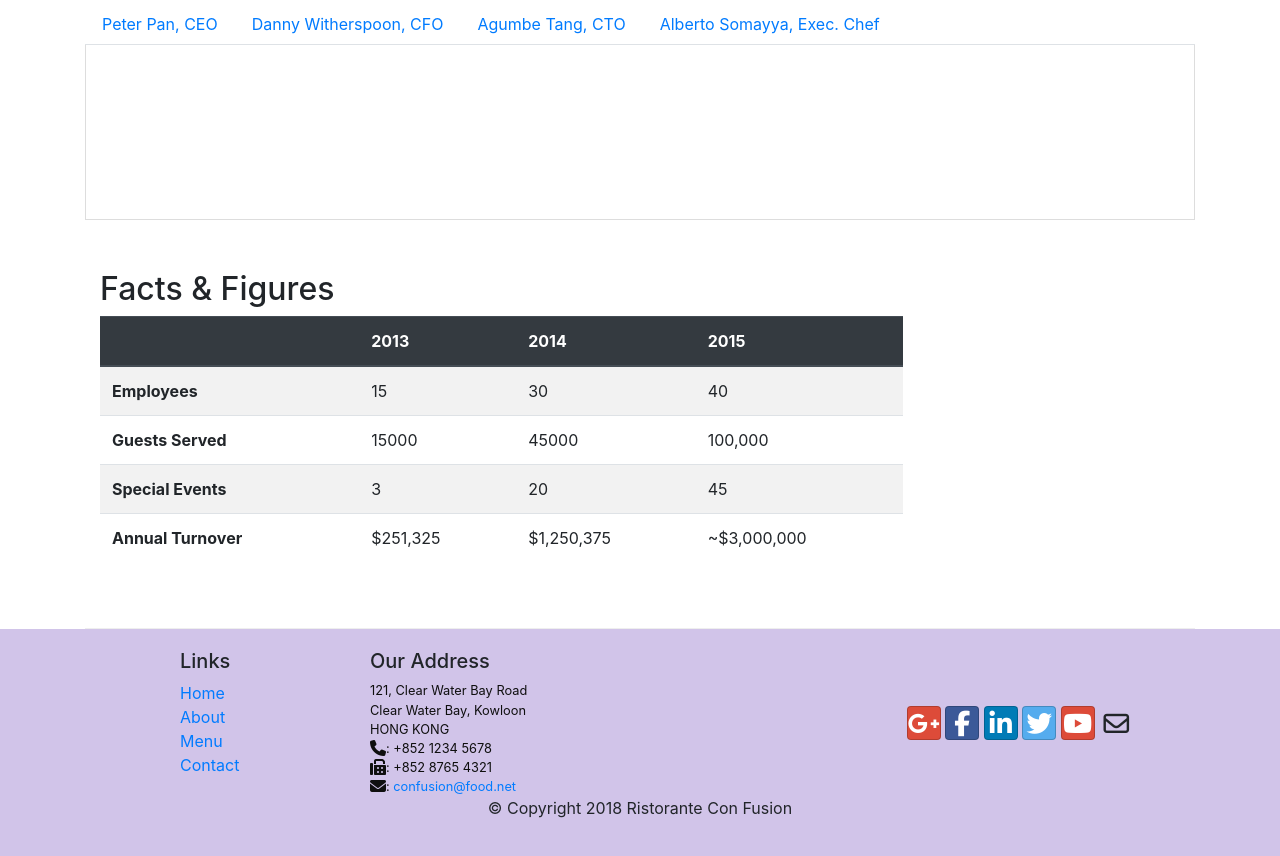
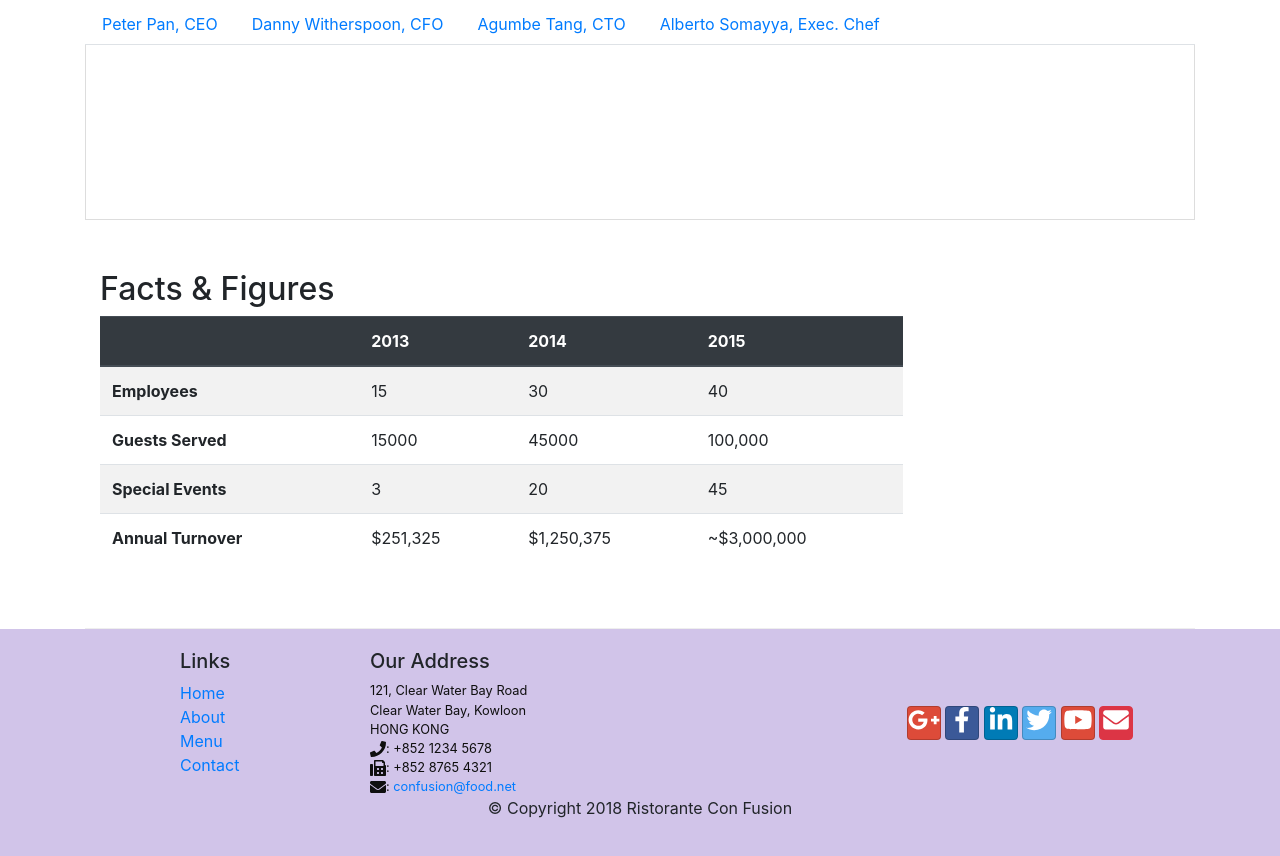
Before and after one commit to Praveen0825/Praveen, a plain HTML site: page aboutus.html in a window 1280 px wide. Shown: the part 914-1770 px from the top of the page. Drawn offline with nearby package versions, Linux system fonts and the light colour scheme.

Commit message:
update all file

```diff
--- a/aboutus.html
+++ b/aboutus.html
@@ -8,10 +8,11 @@
     <title>Ristorante Con Fusion: About Us</title>
     <link rel="stylesheet" href="https://maxcdn.bootstrapcdn.com/bootstrap/4.5.2/css/bootstrap.min.css">
    <!-- <link rel="stylesheet" href="./node_modules/bootstrap/dist/css/bootstrap.min.css"> -->
-    <link rel="stylesheet" href="node_modules/font-awesome/css/font-awesome.css">
-    <link rel="stylesheet" href="node_modules/bootstrap-social/bootstrap-social.css">
+    <link rel="stylesheet" href="./node_modules/font-awesome/css/font-awesome.css">
+    <link rel="stylesheet" href="./node_modules/bootstrap-social/bootstrap-social.css">
     <link href="./css/style.css" rel="stylesheet">
     <link rel="stylesheet" href="https://maxcdn.bootstrapcdn.com/font-awesome/4.5.0/css/font-awesome.min.css">
+    <script defer src="https://use.fontawesome.com/releases/v5.0.7/js/all.js"></script>
     <script src="https://ajax.googleapis.com/ajax/libs/jquery/3.5.1/jquery.min.js"></script>
     <script src="https://cdnjs.cloudflare.com/ajax/libs/popper.js/1.16.0/umd/popper.min.js"></script>
     <script src="https://maxcdn.bootstrapcdn.com/bootstrap/4.5.2/js/bootstrap.min.js"></script>
@@ -212,12 +213,12 @@
                 </div>
                 <div class="col-12 col-sm-4 align-self-center">
                     <div class="text-center">
-                        <a class="btn btn-social-icon btn-google" href="http://google.com/+"><i class="fa fa-google-plus"></i></a>
-                        <a class="btn btn-social-icon btn-facebook" href="http://www.facebook.com/profile.php?id="><i class="fa fa-facebook"></i></a>
-                        <a class="btn btn-social-icon btn-linkedin" href="http://www.linkedin.com/in/"><i class="fa fa-linkedin"></i></a>
-                        <a class="btn btn-social-icon btn-twitter" href="http://twitter.com/"><i class="fa fa-twitter"></i></a>
-                        <a class="btn btn-social-icon btn-google" href="http://youtube.com/"><i class="fa fa-youtube"></i></a>
-                        <a class="btn btn-social-icon" href="mailto:"><i class="fa fa-envelope-o"></i></a>
+                        <a class="btn btn-danger btn-social-icon btn-google " href="http://google.com/+"><i class="fab fa-google-plus-g fa-1x"></i></a>
+                        <a class="btn btn-primary btn-social-icon btn-facebook" href="http://www.facebook.com/profile.php?id="><i class="fab fa-facebook-f fa-1x"></i></a>
+                        <a class="btn btn-info btn-primary btn-social-icon btn-linkedin" href="http://www.linkedin.com/in/"><i class="fab fa-linkedin-in fa-1x"></i></a>
+                        <a class="btn btn-primary btn-info btn-social-icon btn-twitter" href="http://twitter.com/"><i class="fab fa-twitter fa-1x"></i></a>
+                        <a class="btn btn-danger btn-social-icon btn-google" href="http://youtube.com/"><i class="fab fa-youtube fa-1x"></i></a>
+                        <a class="btn btn-danger btn-social-icon btn-envelope" href="mailto:"><i class="fas fa-envelope fa-1x"></i></a>
                     </div>
 
                 </div>
```
Also changed, not shown: contactus.html (+9 -8 lines), index.html (+8 -8 lines).
